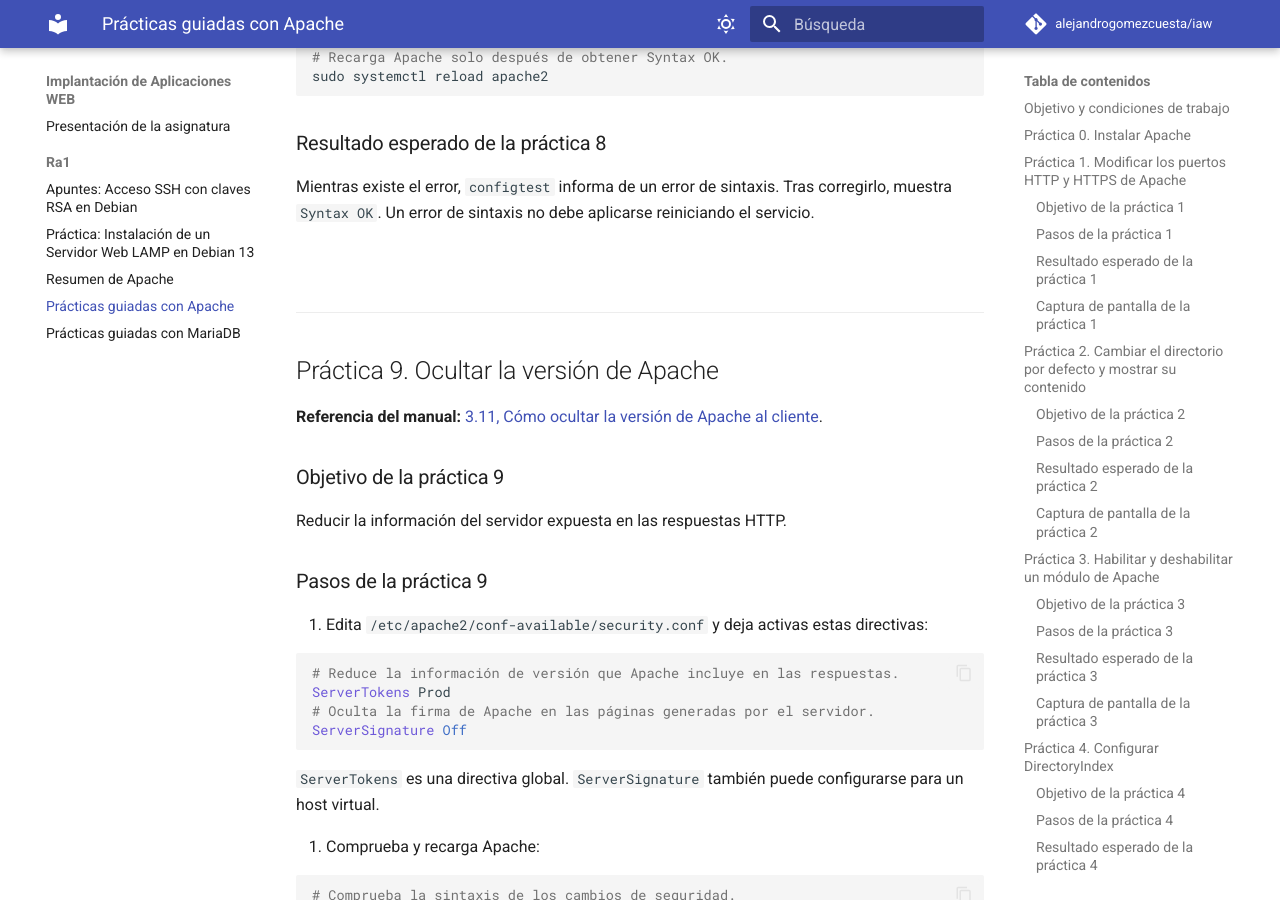
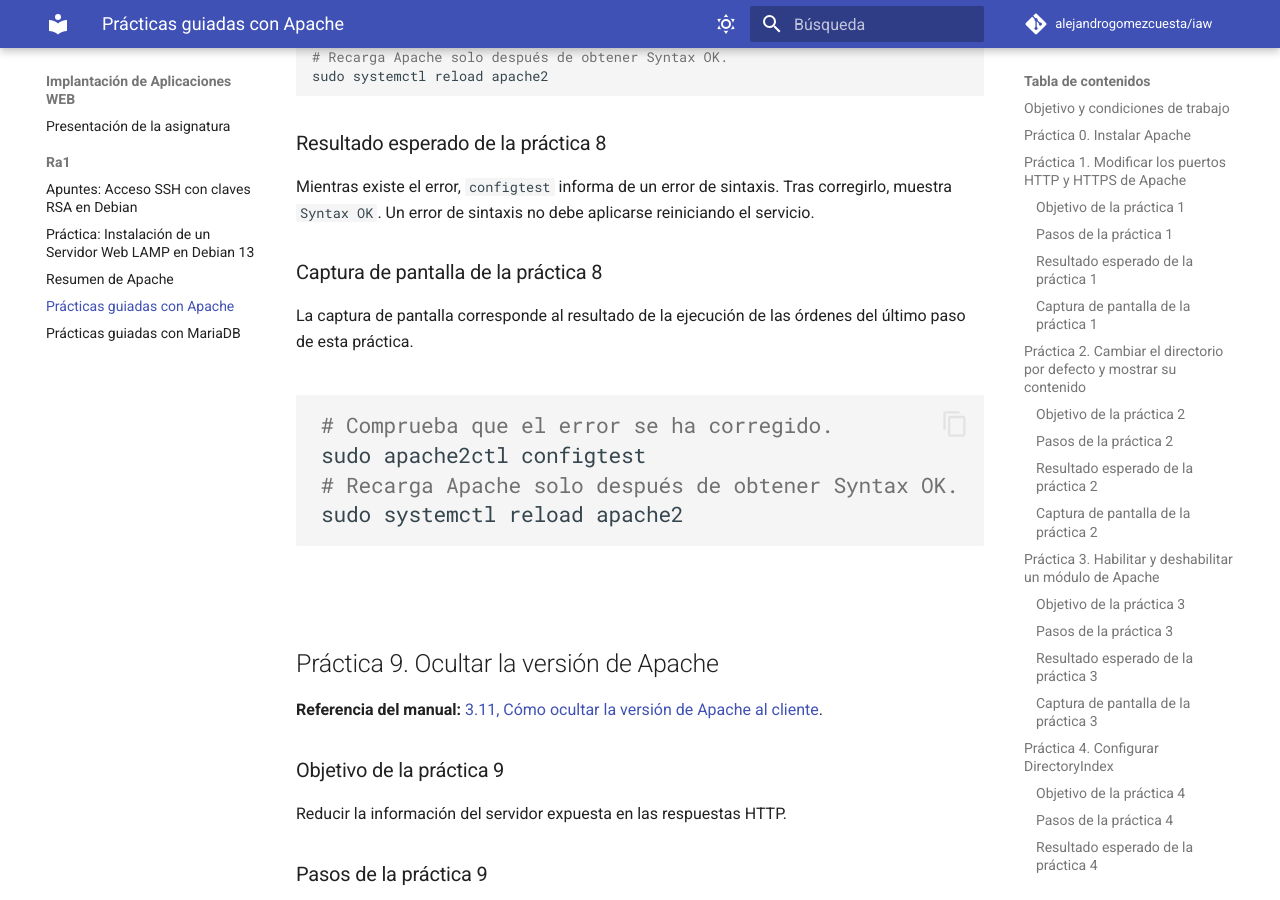
Before and after one commit to alejandrogomezcuesta/iaw, an MkDocs documentation site: the page built from docs/ra1/04-practicas-apache.md, in a window 1280 px wide and 900 px high, scrolled down 14850 px. Built offline with MkDocs 1.6.1 and Material for MkDocs 9.7.7, drawn with Linux system fonts in a browser that asks for light colours; comment, search, counter and statistics services are not loaded.

Commit message:
pequeño error

````diff
--- a/docs/ra1/04-practicas-apache.md
+++ b/docs/ra1/04-practicas-apache.md
@@ -693,8 +693,16 @@ Provocar un error controlado, localizarlo con `configtest` y corregirlo sin deja
 
 Mientras existe el error, `configtest` informa de un error de sintaxis. Tras corregirlo, muestra `Syntax OK`. Un error de sintaxis no debe aplicarse reiniciando el servicio.
 
-###
+### Captura de pantalla de la práctica 8
 
+La captura de pantalla corresponde al resultado de la ejecución de las órdenes del último paso de esta práctica.
+
+   ```bash
+   # Comprueba que el error se ha corregido.
+   sudo apache2ctl configtest
+   # Recarga Apache solo después de obtener Syntax OK.
+   sudo systemctl reload apache2
+   ```
 ---
 
 ## Práctica 9. Ocultar la versión de Apache
````
